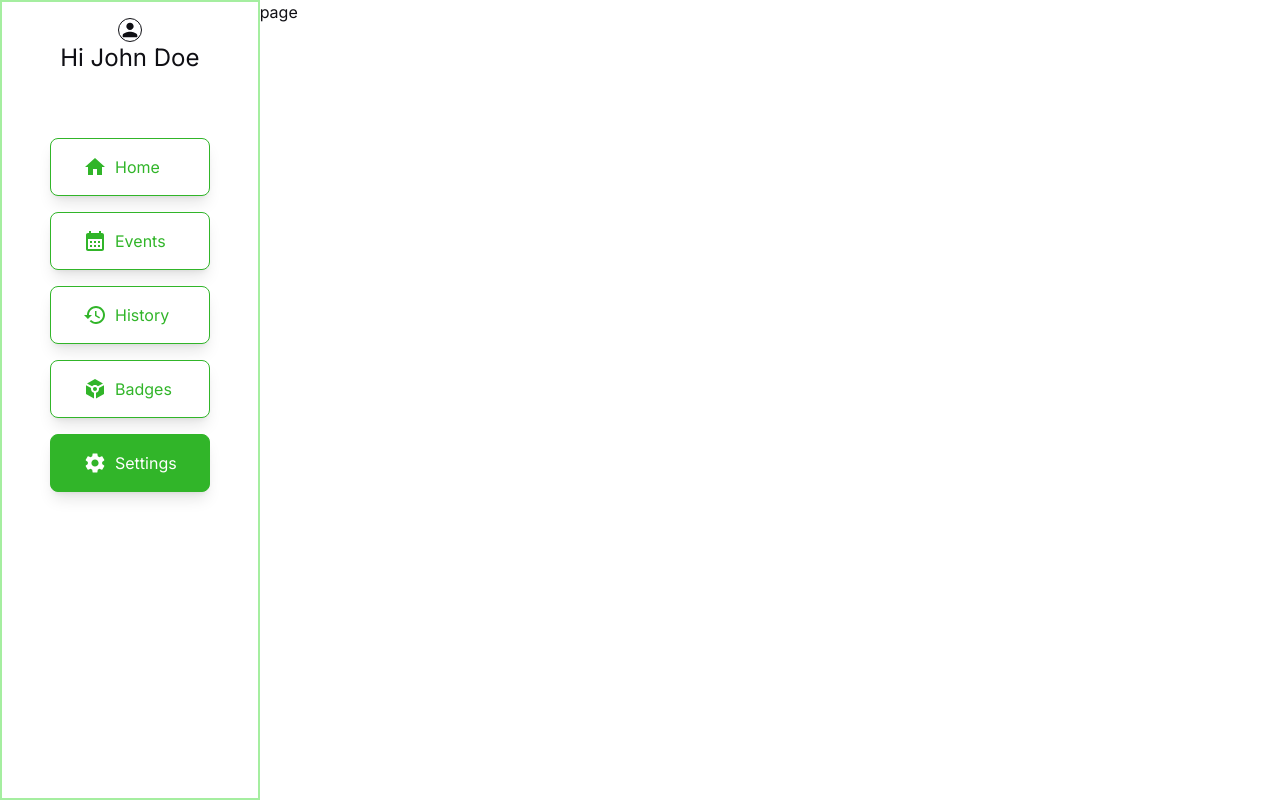
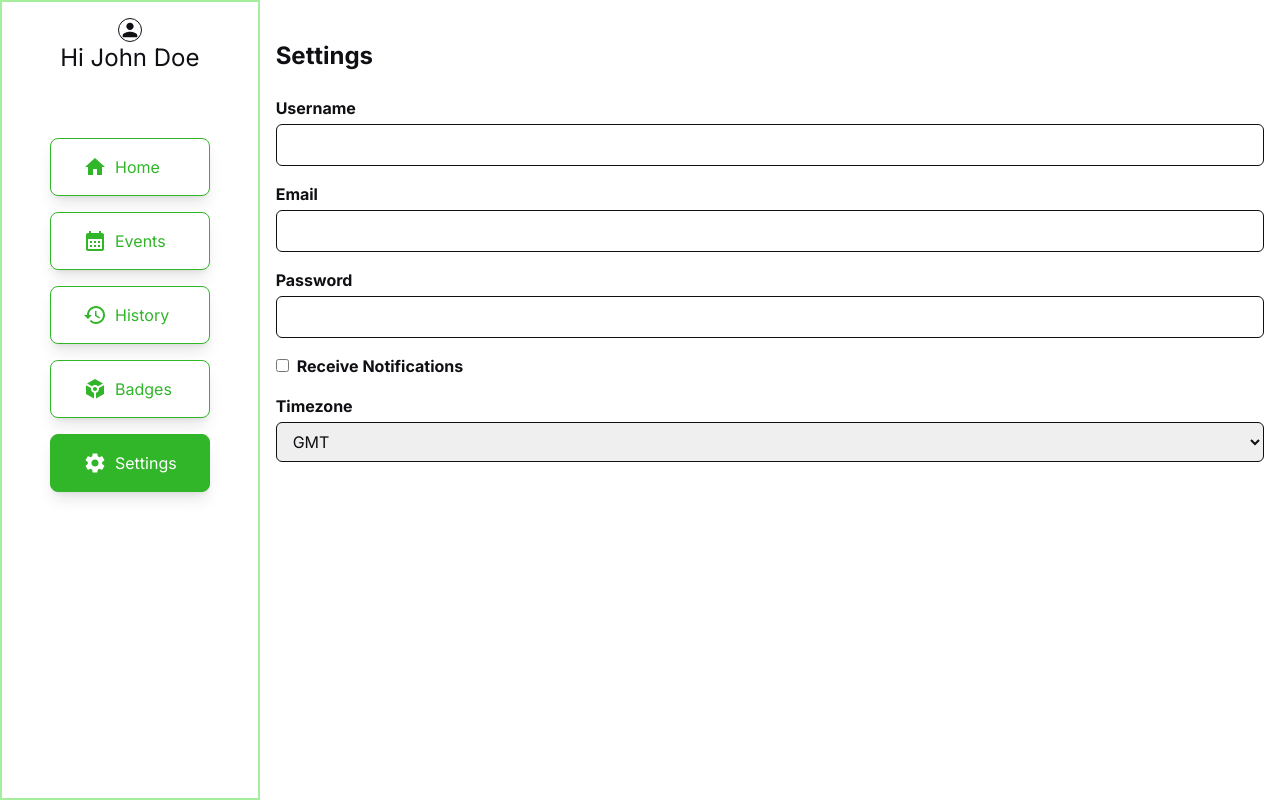
Before and after one commit to TriveTribe/TriveTribe, a Next.js app: page /settings in a window 1280 px wide. Built offline with nearby package versions, Linux system fonts and the light colour scheme.

Commit message:
badges and settings

```diff
--- a/package.json
+++ b/package.json
@@ -28,7 +28,7 @@
     "eslint-config-next": "14.1.0",
     "postcss": "^8",
     "prettier": "3.2.5",
-    "tailwindcss": "^3.3.0",
+    "tailwindcss": "^3.4.1",
     "typescript": "^5"
   }
 }
--- a/src/app/badges/page.tsx
+++ b/src/app/badges/page.tsx
@@ -1,11 +1,30 @@
-import React from 'react'
+import BadgeCardComponent from '@/components/badgeComponents/BadgeCardComponent';
+//import { BadgeModel } from '@/models/badgeModel'; // Make sure this path is correct
+import HeaderComponent from '@/components/generalComponents/HeaderComponent';
+import { fetchBadges } from '@/utils/pocketbase/badges/fetchBadges';
+//import Image from 'next/image';
+//import React from 'react';
 
 type Props = {}
 
-const Page = (props: Props) => {
+const BadgesPage = async (props: Props) => {
+
+  const badges = await fetchBadges(50, 1);
+
   return (
-    <div>Badges</div>
+    <div className='flex flex-col'>
+      <HeaderComponent title="Badges"/>
+      <div className='flex flex-wrap gap-8 px-16 py-8'>
+        {
+          badges.map((badge, index) => {
+            return (
+              <BadgeCardComponent key={index} badge={badge} />
+            )
+          })
+        }
+      </div>
+    </div>
   )
 }
 
-export default Page
+export default BadgesPage
--- a/src/app/settings/page.tsx
+++ b/src/app/settings/page.tsx
@@ -1,11 +1,39 @@
-import React from 'react'
+import React from 'react';
 
-type Props = {}
-
-const page = (props: Props) => {
-  return (
-    <div>page</div>
-  )
+const SettingsPage: React.FC = () => {
+    return (
+        <div className="container mx-auto mt-10 px-4">
+            <h2 className="text-2xl font-bold mb-6">Settings</h2>
+            <form>
+                <div className="mb-4">
+                    <label htmlFor="name" className="block font-bold mb-1">Username</label>
+                    <input type="text" id="name" name="name" className="w-full px-3 py-2 border border-gray-300 rounded-md focus:outline-none focus:border-blue-500" />
+                </div>
+                <div className="mb-4">
+                    <label htmlFor="email" className="block font-bold mb-1">Email</label>
+                    <input type="email" id="email" name="email" className="w-full px-3 py-2 border border-gray-300 rounded-md focus:outline-none focus:border-blue-500" />
+                </div>
+                <div className="mb-4">
+                    <label htmlFor="password" className="block font-bold mb-1">Password</label>
+                    <input type="password" id="password" name="password" className="w-full px-3 py-2 border border-gray-300 rounded-md focus:outline-none focus:border-blue-500" />
+                </div>
+                <div className="mb-4">
+                    <input type="checkbox" id="notifications" name="notifications" className="mr-2" />
+                    <label htmlFor="notifications" className="font-bold">Receive Notifications</label>
+                </div>
+                <div className="mb-4">
+                    <label htmlFor="timezone" className="block font-bold mb-1">Timezone</label>
+                    <select id="timezone" name="timezone" className="w-full px-3 py-2 border border-gray-300 rounded-md focus:outline-none focus:border-blue-500">
+                        <option value="GMT">GMT</option>
+                        <option value="EST">EST</option>
+                        <option value="PST">PST</option>
+                        <option value="CST">CST</option>
+                    </select>
+                </div>
+                <button type="submit" className="bg-blue-500 text-white px-4 py-2 rounded-md hover:bg-blue-600 focus:outline-none focus:bg-blue-600">Save Settings</button>
+            </form>
+        </div>
+    );
 }
 
-export default page
+export default SettingsPage;
--- /dev/null
+++ b/src/components/badgeComponents/BadgeCardComponent.tsx
@@ -0,0 +1,23 @@
+import { BadgeModel } from '@/models/badgeModel'
+import Image from 'next/image'
+import Link from 'next/link'
+
+type Props = {
+    badge: BadgeModel
+}
+
+const BadgeCardComponent = ({ badge }: Props) => {
+
+    const image = badge.images ? badge.images : '/imagePlaceholder.png';
+
+    return (
+    <Link className='flex flex-col rounded-lg p-4 space-y-2 bg-lightGreen' href={"/badges/${badges.id}"}>
+        <Image src={image} alt={badge.name} width={200} height={200} className='w-[150px] h-[50px] rounded-lg' />
+        <h1 className='text-lg font-semibold'>{badge.name}</h1>
+        <p className='text-gray'>{badge.description}</p>
+        <p className='text-gray'>{badge.images}</p>
+    </Link>
+    )
+}
+
+export default BadgeCardComponent
--- a/src/components/eventComponents/EventCardComponent.tsx
+++ b/src/components/eventComponents/EventCardComponent.tsx
@@ -1,8 +1,6 @@
 import { EventModel } from '@/models/eventModel'
-import React from 'react'
 import Image from 'next/image'
 import Link from 'next/link'
-import { getDateTime } from '@/utils/functions/getDateTime'
 
 type Props = {
   event: EventModel
@@ -18,7 +16,6 @@ const EventCardComponent = ({ event }: Props) => {
       <h1 className='text-lg font-semibold'>{event.name}</h1>
       <p className='text-gray'>{event.description}</p>
       <p className='text-gray'>{event.xpGiven}</p>
-      <p className='text-gray'>{getDateTime(event.startDateTime)}-{getDateTime(event.endDateTime)}</p>
       <p className='text-gray'>{event.location}</p>
       <div>
 
```
Also changed, not shown: src/models/badgeModel.ts (+30 -0 lines), src/utils/pocketbase/badges/fetchBadges.ts (+15 -8 lines), src/components/badgeComponents/BadgeHeaderComponent.tsx (added), 2 other files (tests, documents, lock files or other folders).
